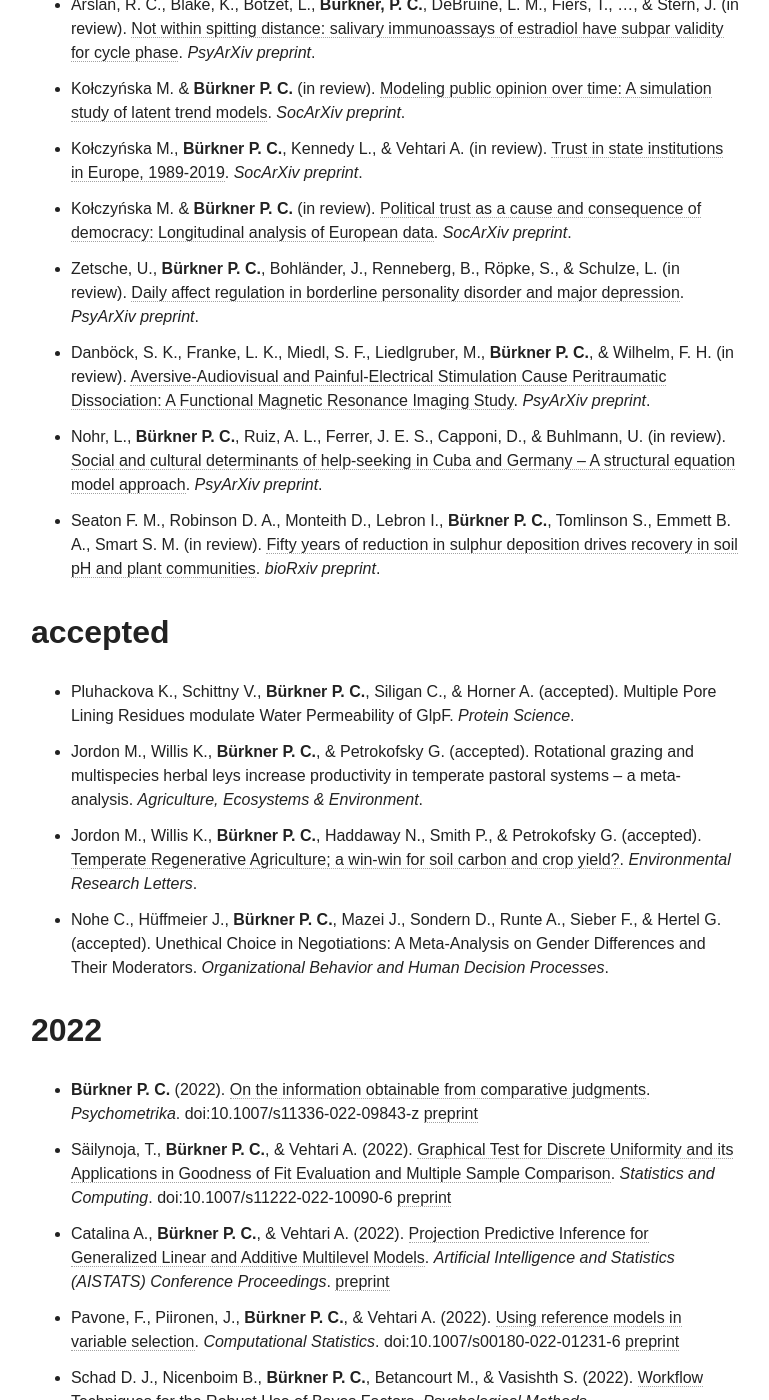
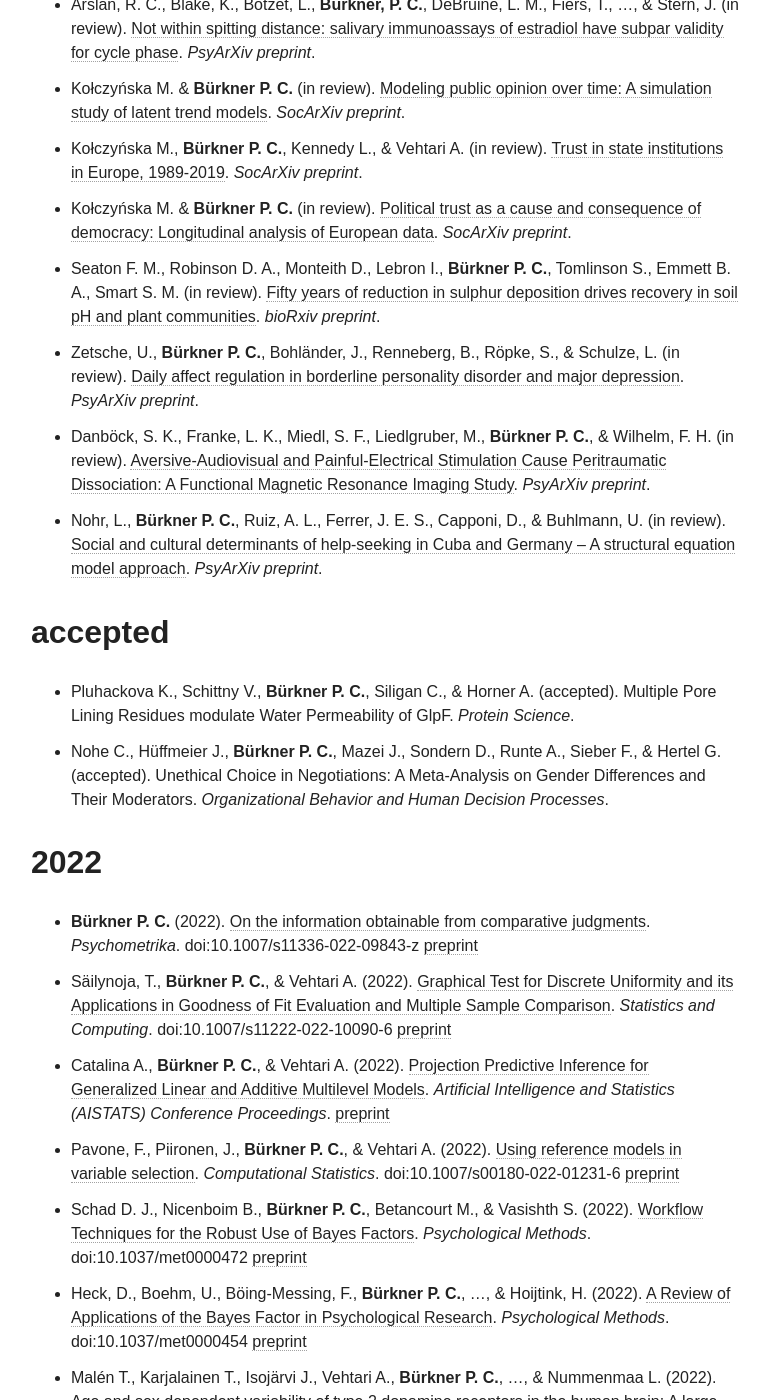
Before and after one commit to paul-buerkner/paul-buerkner.github.io, a Jekyll site: the page built from publications/index.md, in a window 1280 px wide and 1400 px high, scrolled down 1409 px. Shown: the whole window, without its empty margins (255-1024 px from the left). Built offline with Jekyll 4.4.1, drawn with Linux system fonts in a browser that asks for light colours; nearby versions of some CDN libraries; some of the changed text lies outside the part shown.

Commit message:
move paper to published

```diff
--- a/publications/index.md
+++ b/publications/index.md
@@ -6,11 +6,11 @@
 
 ## preprints in review
 
-* **Bürkner P. C.**, Scholz M., & Radev S. (in review). [Some models are useful, but how do we know which ones? Towards a unified Bayesian model taxonomy](http://arxiv.org/abs/2209.02439). *ArXiv preprint*.
+* **Bürkner P. C.**, Scholz M., & Radev S. T. (in review). [Some models are useful, but how do we know which ones? Towards a unified Bayesian model taxonomy](http://arxiv.org/abs/2209.02439). *ArXiv preprint*.
 * **Bürkner P. C.**, Kröker I., Oladyshkin S., & Nowak W. (in review). [The sparse polynomial chaos expansion: a fully Bayesian approach with joint priors on the coefficients and global selection of terms](https://arxiv.org/abs/2204.06043). *ArXiv preprint*.
 * Aguilar J. E. & **Bürkner P. C.** (in review). [Intuitive Joint Priors for Bayesian Linear Multilevel Models: The R2-D2-M2 prior](https://arxiv.org/abs/2208.07132). *ArXiv preprint*.
+* Schmitt, M., **Bürkner P. C.**, Köthe U., & Radev S. T. (in review). [Detecting Model Misspecification in Amortized Bayesian Inference with Neural Networks](https://arxiv.org/abs/2112.08866). *ArXiv preprint*.
 * Mikkola P., Martin O., Chandramouli S., ..., **Bürkner P. C.**, & Klami A. (in review). [Prior knowledge elicitation: The past, present, and future](https://arxiv.org/abs/2112.01380). *ArXiv preprint*.
-* Schmitt, M., **Bürkner P. C.**, Köthe U., & Radev S. (in review). [Detecting Model Misspecification in Amortized Bayesian Inference with Neural Networks](https://arxiv.org/abs/2112.08866). *ArXiv preprint*.
 * Riutort-Mayol G., **Bürkner P. C.**, Andersen M. R., Solin A., & Vehtari A. (in review). [Practical Hilbert space approximate Bayesian Gaussian processes for probabilistic programming](http://arxiv.org/abs/2004.11408). *ArXiv preprint*.
 * Catalina A., **Bürkner P. C.**, & Vehtari A. (in review). [Latent space projection predictive inference](https://arxiv.org/abs/2109.04702). *ArXiv preprint*.
 * Kallioinen N., Paananen T., **Bürkner P. C.**, & Vehtari A. (in review). [Detecting and diagnosing prior and likelihood sensitivity with power-scaling](https://arxiv.org/abs/2107.14054). *ArXiv preprint*.
@@ -21,17 +21,14 @@
 * Kołczyńska M. & **Bürkner P. C.** (in review). [Modeling public opinion over time: A simulation study of latent trend models](https://osf.io/preprints/socarxiv/gauvx/). *SocArXiv preprint*.
 * Kołczyńska M., **Bürkner P. C.**, Kennedy L., & Vehtari A. (in review). [Trust in state institutions in Europe, 1989-2019](https://osf.io/preprints/socarxiv/3v5g7/). *SocArXiv preprint*.
 * Kołczyńska M. & **Bürkner P. C.** (in review). [Political trust as a cause and consequence of democracy: Longitudinal analysis of European data](https://osf.io/preprints/socarxiv/79dth/). *SocArXiv preprint*.
+* Seaton F. M., Robinson D. A., Monteith D., Lebron I., **Bürkner P. C.**, Tomlinson S., Emmett B. A., Smart S. M. (in review). [Fifty years of reduction in sulphur deposition drives recovery in soil pH and plant communities](https://www.biorxiv.org/content/10.1101/2022.07.04.498654v1). *bioRxiv preprint*.
 * Zetsche, U., **Bürkner P. C.**, Bohländer, J., Renneberg, B., Röpke, S., & Schulze, L. (in review). [Daily affect regulation in borderline personality disorder and major depression](https://psyarxiv.com/6edcj/). *PsyArXiv preprint*.
 * Danböck, S. K., Franke, L. K., Miedl, S. F., Liedlgruber, M., **Bürkner P. C.**, & Wilhelm, F. H. (in review). [Aversive-Audiovisual and Painful-Electrical Stimulation Cause Peritraumatic Dissociation: A Functional Magnetic Resonance Imaging Study](https://psyarxiv.com/tgc7m/). *PsyArXiv preprint*.
 * Nohr, L., **Bürkner P. C.**, Ruiz, A. L., Ferrer, J. E. S., Capponi, D., & Buhlmann, U. (in review). [Social and cultural determinants of help-seeking in Cuba and Germany – A structural equation model approach](https://psyarxiv.com/5tqwv/). *PsyArXiv preprint*.
-* Seaton F. M., Robinson D. A., Monteith D., Lebron I., **Bürkner P. C.**, Tomlinson S., Emmett B. A., Smart S. M. (in review). [Fifty years of reduction in sulphur deposition drives recovery in soil pH and plant communities](https://www.biorxiv.org/content/10.1101/2022.07.04.498654v1). *bioRxiv preprint*.
 
 ## accepted
 
-* Pluhackova K., Schittny V., **Bürkner P. C.**, Siligan C., & Horner A. (accepted).
-Multiple Pore Lining Residues modulate Water Permeability of GlpF. *Protein Science*.
-* Jordon M., Willis K., **Bürkner P. C.**, & Petrokofsky G. (accepted). Rotational grazing and multispecies herbal leys increase productivity in temperate pastoral systems – a meta-analysis. *Agriculture, Ecosystems & Environment*.
-* Jordon M., Willis K., **Bürkner P. C.**, Haddaway N., Smith P., & Petrokofsky G. (accepted). [Temperate Regenerative Agriculture; a win-win for soil carbon and crop yield?](https://www.researchsquare.com/article/rs-1064515/v1). *Environmental Research Letters*.
+* Pluhackova K., Schittny V., **Bürkner P. C.**, Siligan C., & Horner A. (accepted). Multiple Pore Lining Residues modulate Water Permeability of GlpF. *Protein Science*.
 * Nohe C., Hüffmeier J., **Bürkner P. C.**, Mazei J., Sondern D., Runte A., Sieber F., & Hertel G. (accepted). Unethical Choice in Negotiations: A Meta-Analysis on Gender Differences and Their Moderators. *Organizational Behavior and Human Decision Processes*.
 
 ## 2022
@@ -73,7 +73,7 @@
 * **Bürkner P. C.** & Charpentier E. (2020). [Modelling monotonic effects of ordinal predictors in Bayesian regression models](https://doi.org/10.1111/bmsp.12195). *British Journal of Mathematical and Statistical Psychology*. doi:10.1111/bmsp.12195 [preprint](https://psyarxiv.com/9qkhj/)
 * **Bürkner P. C.** (2020). [Analysing Standard Progressive Matrics (SPM-LS) with Bayesian Item Response Models](https://www.mdpi.com/2079-3200/8/1/5). *Journal of Intelligence*. 8(1), 1--18. doi:10.3390/jintelligence8010005 [preprint](https://psyarxiv.com/gn5hk)
 * Hartmann M., Agiashvili G., **Bürkner P. C.**, &  Klami A. (2020). [Flexible Prior Elicitation via the Prior Predictive Distribution](http://www.auai.org/uai2020/proceedings/470_main_paper.pdf). *Uncertainty in Artificial Intelligence (UAI) Conference Proceedings*. [preprint](https://arxiv.org/abs/2002.09868)
-* Radev S., Wieschen E. M., Voss A., & **Bürkner P. C.** (2020). [Amortized Bayesian Inference for Models of Cognition](https://iccm-conference.neocities.org/2020/papers/Contribution_230_final.pdf). *International Conference on Cognitive Modelling (ICCM) Conference Proceedings*. [preprint](https://arxiv.org/abs/2005.03899)
+* Radev S. T., Wieschen E. M., Voss A., & **Bürkner P. C.** (2020). [Amortized Bayesian Inference for Models of Cognition](https://iccm-conference.neocities.org/2020/papers/Contribution_230_final.pdf). *International Conference on Cognitive Modelling (ICCM) Conference Proceedings*. [preprint](https://arxiv.org/abs/2005.03899)
 * Schulte N., Holling H., & **Bürkner P. C.** (2020). [Can High-Dimensional Questionnaires Resolve the Ipsativity Issue of Forced-Choice Response Formats?](https://journals.sagepub.com/doi/10.1177/0013164420934861). *Educational and Psychological Measurement*. doi:10.1177/0013164420934861 [preprint](https://psyarxiv.com/43uq8/)
 * Gelman A., Vehtari A., Simpson D., ..., **Bürkner P. C.**, & Modrák M. (2020). [Bayesian Workflow](https://arxiv.org/abs/2011.01808). *ArXiv preprint*.
 * Paananen T., Catalina A., **Bürkner P. C.**, & Vehtari A. (2020). [Group Heterogeneity Assessment for Multilevel Models](http://arxiv.org/abs/2005.02773). *ArXiv preprint*.
```
Also changed, not shown: other parts of publications/index.md (+4 -1 lines).
